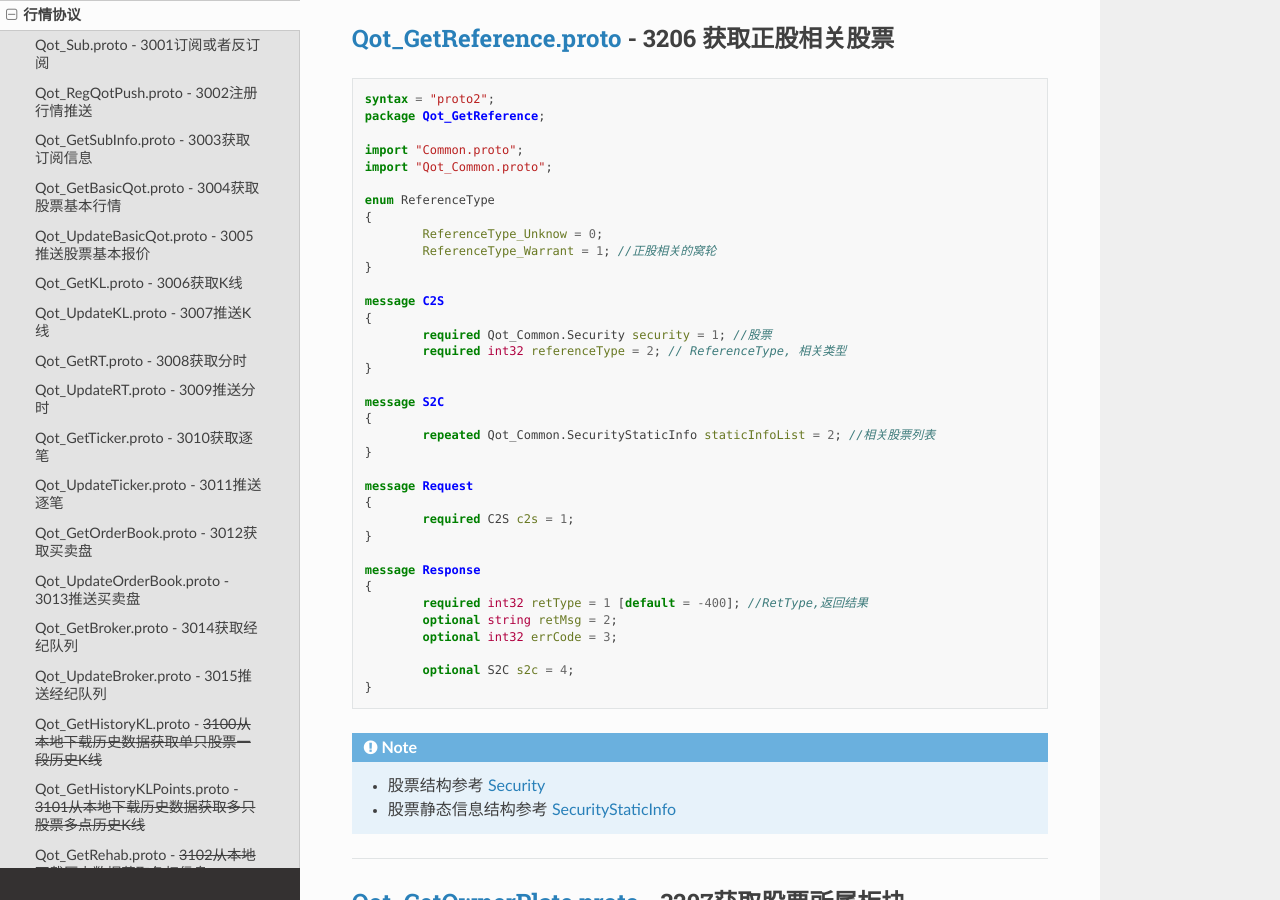
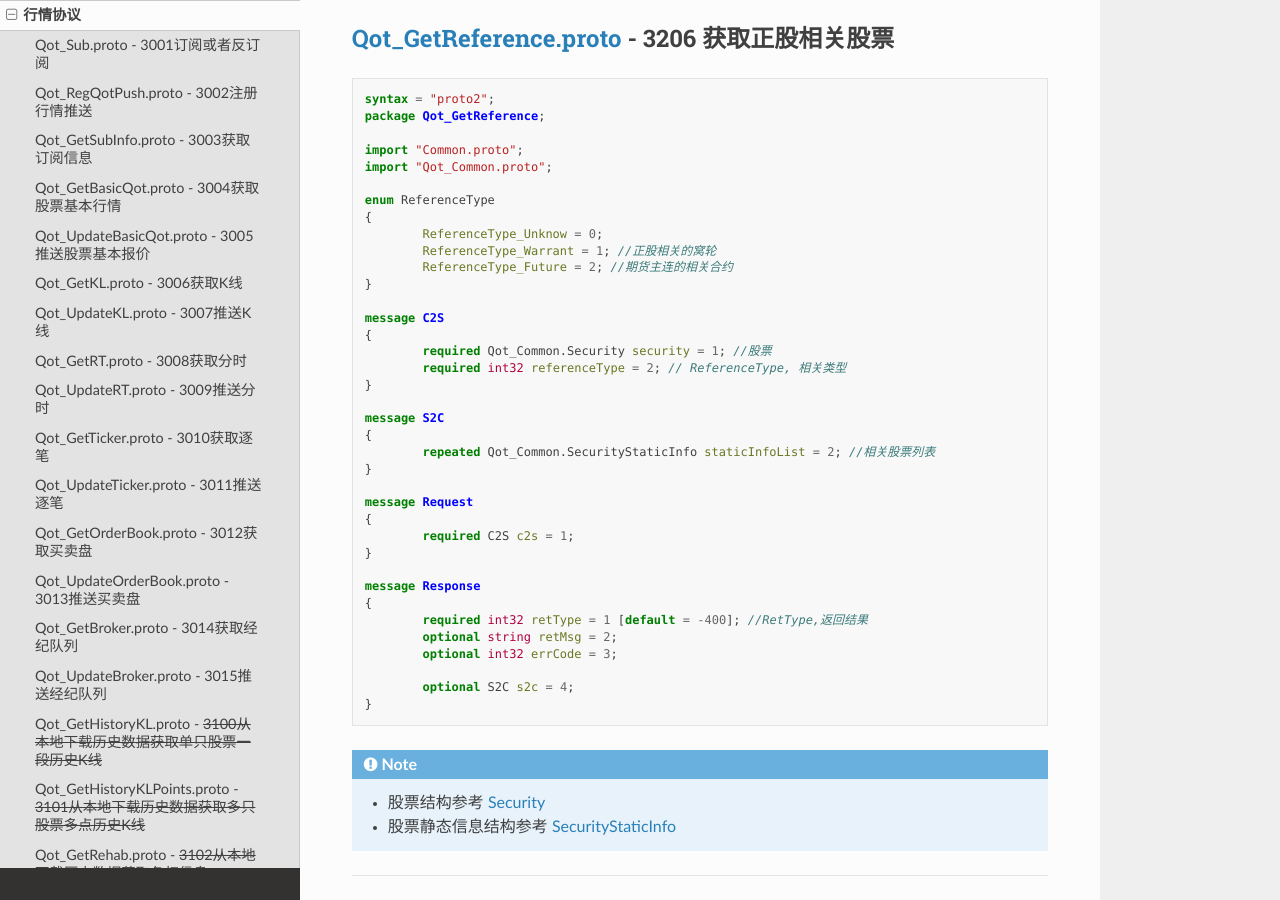
Before and after one commit to FutunnOpen/futu-api-doc, a Sphinx documentation site: the page built from doc_maker/source/protocol/quote_protocol.rst, in a window 1280 px wide and 900 px high, scrolled down 23642 px. Built offline with Sphinx 7.4.7 and the Read the Docs theme 2.0.0, drawn with Linux system fonts in a browser that asks for light colours.

Commit message:
fix 期货相关合约在Qot_GetReference协议添加。

```diff
--- a/doc_maker/source/protocol/quote_protocol.rst
+++ b/doc_maker/source/protocol/quote_protocol.rst
@@ -1323,6 +1323,7 @@
 	{
 		ReferenceType_Unknow = 0;
 		ReferenceType_Warrant = 1; //正股相关的窝轮
+		ReferenceType_Future = 2; //期货主连的相关合约
 	}
 
 	message C2S
```
Also changed, not shown: doc_maker/source/api/Base_API.rst (+13 -13 lines).
